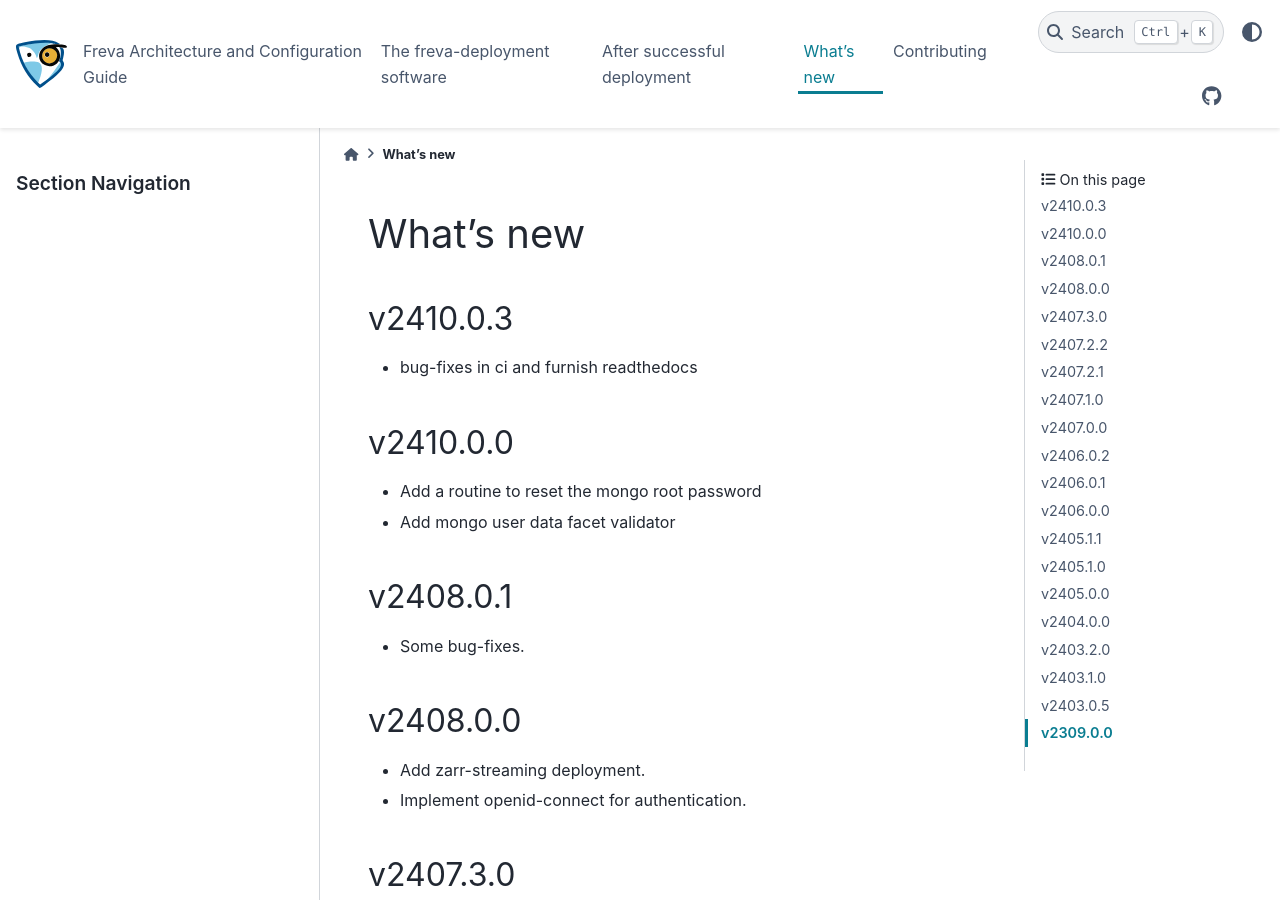
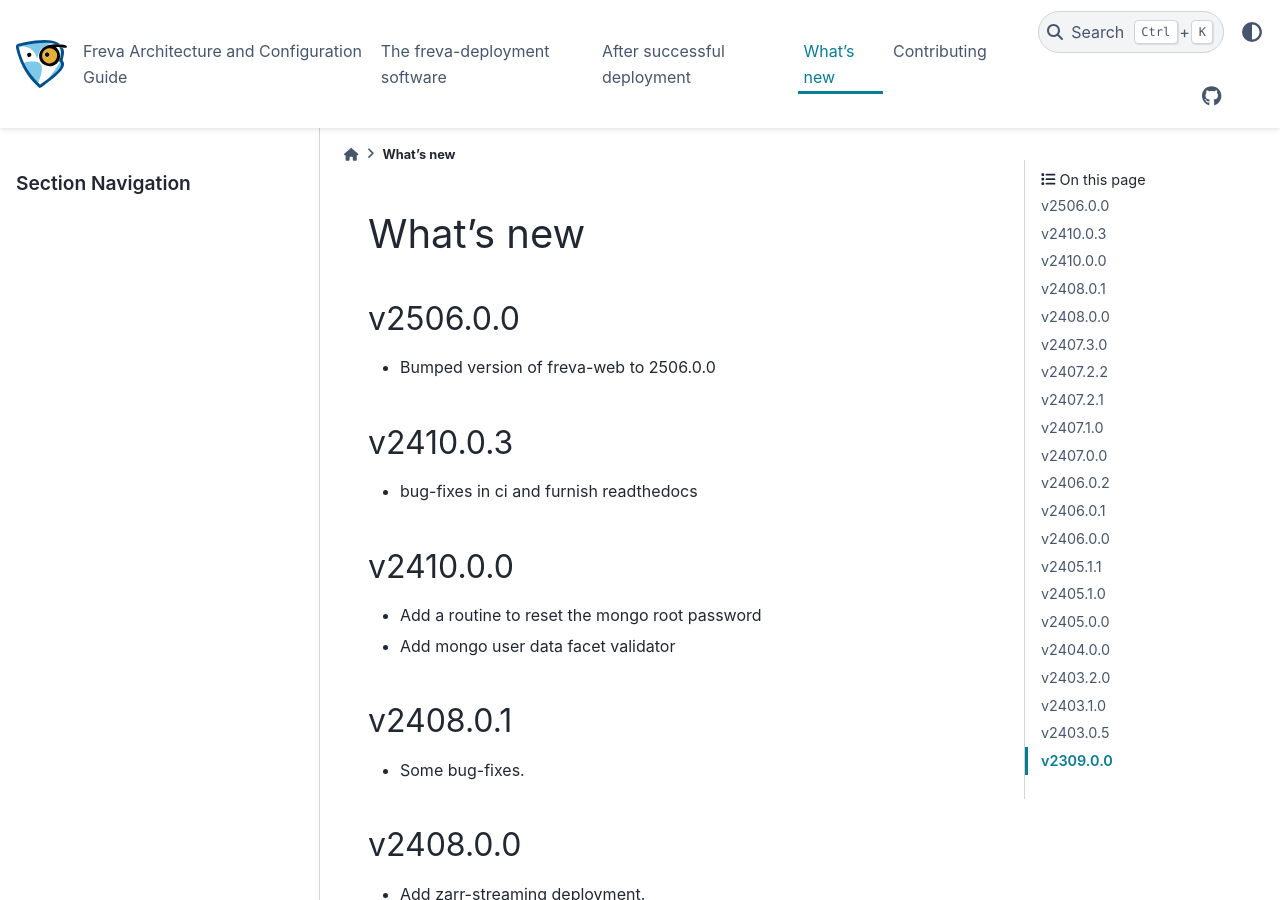
Before and after one commit to FREVA-CLINT/freva-deployment, a Sphinx documentation site: the page built from docs/whatsnew.rst, in a window 1280 px wide and 900 px high. Built offline with Sphinx 7.4.7 and the PyData theme 0.15.4, drawn with Linux system fonts in a browser that asks for light colours; pages that are not in the unit, such as notebooks, are missing from menus.

Commit message:
Bump web version to 2506.0.0

```diff
--- a/docs/whatsnew.rst
+++ b/docs/whatsnew.rst
@@ -6,6 +6,12 @@ What's new
 .. toctree::
    :maxdepth: 0
    :titlesonly:
+
+v2506.0.0
+~~~~~~~~
+* Bumped version of freva-web to 2506.0.0
+
+
 
 v2410.0.3
 ~~~~~~~~
--- a/src/freva_deployment/__init__.py
+++ b/src/freva_deployment/__init__.py
@@ -1,7 +1,7 @@
 import argparse
 from urllib.request import urlretrieve
 
-__version__ = "2410.0.3"
+__version__ = "2506.0.0"
 
 FREVA_PYTHON_VERSION = "3.12"
 AVAILABLE_PYTHON_VERSIONS = ["3.8", "3.9", "3.10", "3.11", "3.12"]
```
Also changed, not shown: 1 other file.
